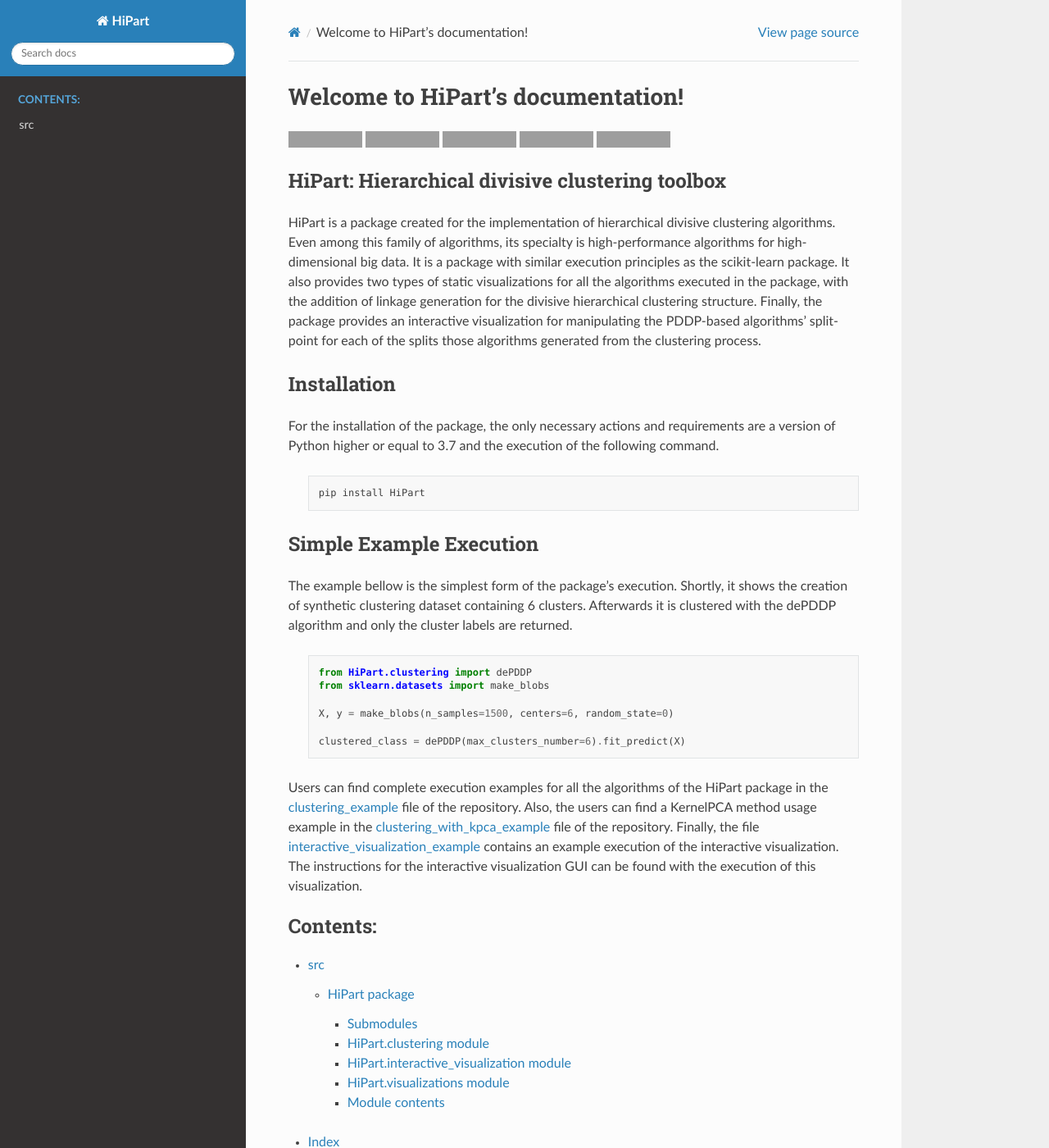
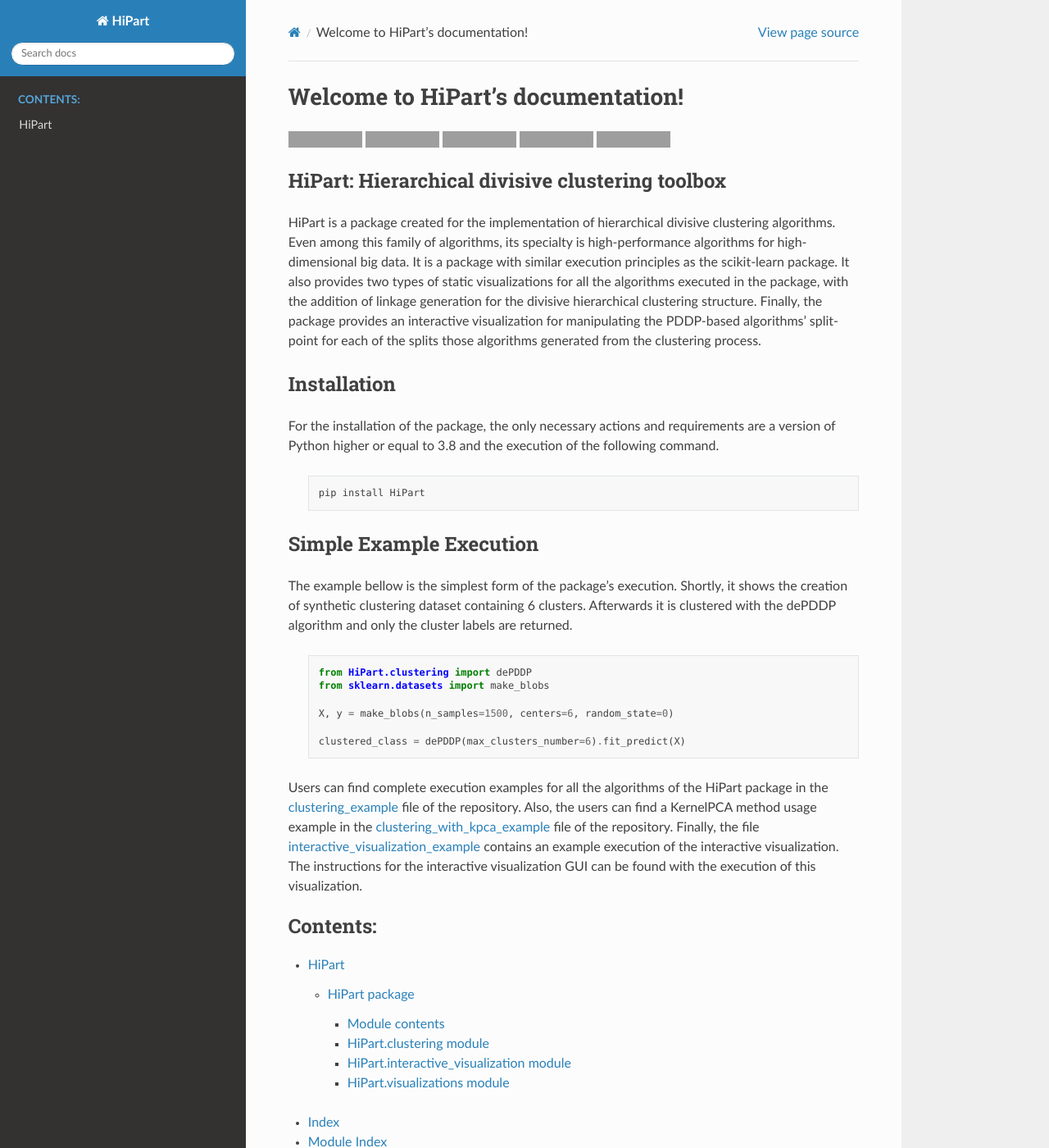
Before and after one commit to panagiotisanagnostou/HiPart, a Sphinx documentation site: the page built from docs/index.rst, in a window 1280 px wide and 1400 px high. Shown: the whole window at 82% size. Built offline with Sphinx 7.4.7 and the Read the Docs theme 2.0.0, drawn with Linux system fonts in a browser that asks for light colours; grey boxes are pictures that could not be loaded.

Commit message:
Visual update on docs

```diff
--- a/docs/HiPart.rst
+++ b/docs/HiPart.rst
@@ -1,8 +1,13 @@
 HiPart package
 ==============
 
-Submodules
-----------
+Module contents
+---------------
+
+.. automodule:: HiPart
+   :members:
+   :undoc-members:
+   :show-inheritance:
 
 HiPart.clustering module
 ------------------------
--- a/docs/conf.py
+++ b/docs/conf.py
@@ -5,7 +5,7 @@
 
 import os
 import sys
-sys.path.insert(0, os.path.abspath('../src'))
+sys.path.insert(0, os.path.abspath('../src/HiPart'))
 
 # -- Project information -----------------------------------------------------
 # https://www.sphinx-doc.org/en/master/usage/configuration.html#project-information
--- a/docs/index.rst
+++ b/docs/index.rst
@@ -23,7 +23,7 @@
 
 Installation
 ------------
-For the installation of the package, the only necessary actions and requirements are a version of Python higher or equal to 3.7 and the execution of the following command.
+For the installation of the package, the only necessary actions and requirements are a version of Python higher or equal to 3.8 and the execution of the following command.
 
    .. code-block:: sh
 
--- a/docs/modules.rst
+++ b/docs/modules.rst
@@ -1,5 +1,5 @@
-src
-===
+HiPart
+======
 
 .. toctree::
    :maxdepth: 4
```
Also changed, not shown: other parts of docs/HiPart.rst (+0 -8 lines).
